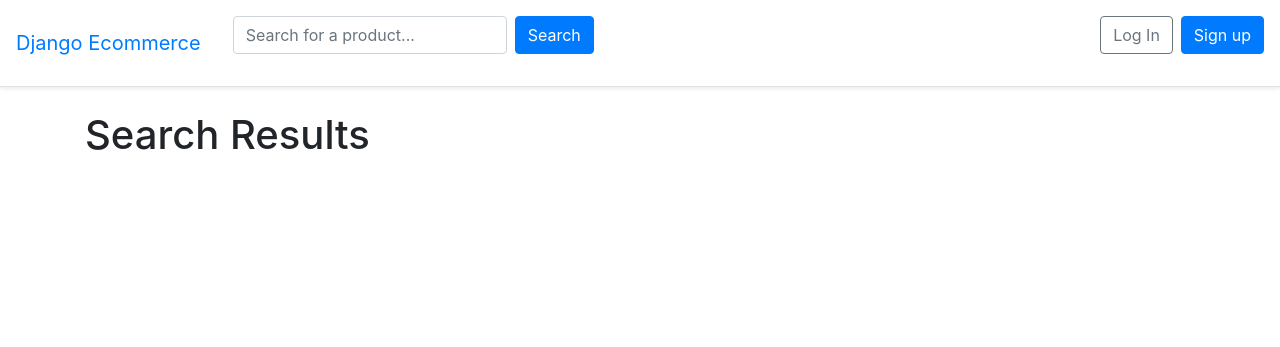
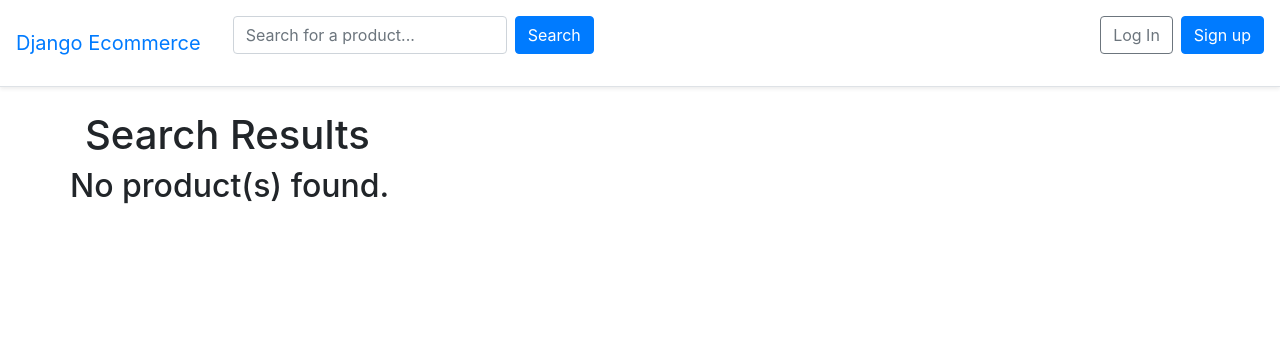
Before and after one commit to ilteriskeskin/django-ecommerce, a Django app: template django_ecommerce/templates/search.html in a window 1280 px wide. Shown: the top 347 px of the page. Run offline with Django 3.2, Linux system fonts and the light colour scheme; the template is opened without the code that fills it, so the values that code supplies are empty; some libraries are stand-ins or nearby versions.

Commit message:
improve search page

```diff
--- a/django_ecommerce/templates/search.html
+++ b/django_ecommerce/templates/search.html
@@ -5,6 +5,7 @@
 {% block content %}
 <h1>Search Results</h1>
   <div class="row">
+    {% if product_list %}
         {% for product in product_list %}
             <div class="col-md-4">
                 <div class="card" style="width: 18rem;">
@@ -15,5 +16,8 @@
                 </div>
             </div>
         {% endfor %}
+    {% else %}
+      <h2>No product(s) found.</h2>
+    {% endif %}
 </div>
 {% endblock content %}
```
Lines whose indentation alone changed are shown as unchanged.
